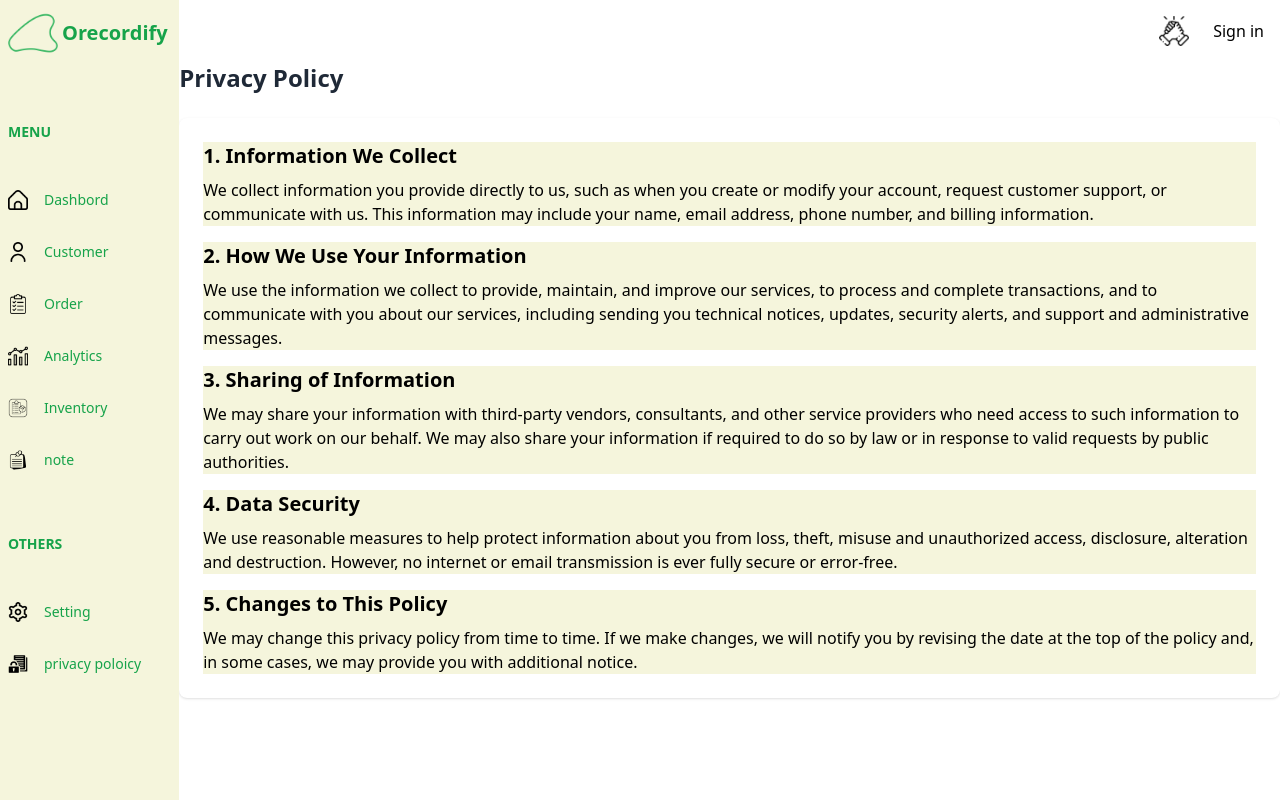
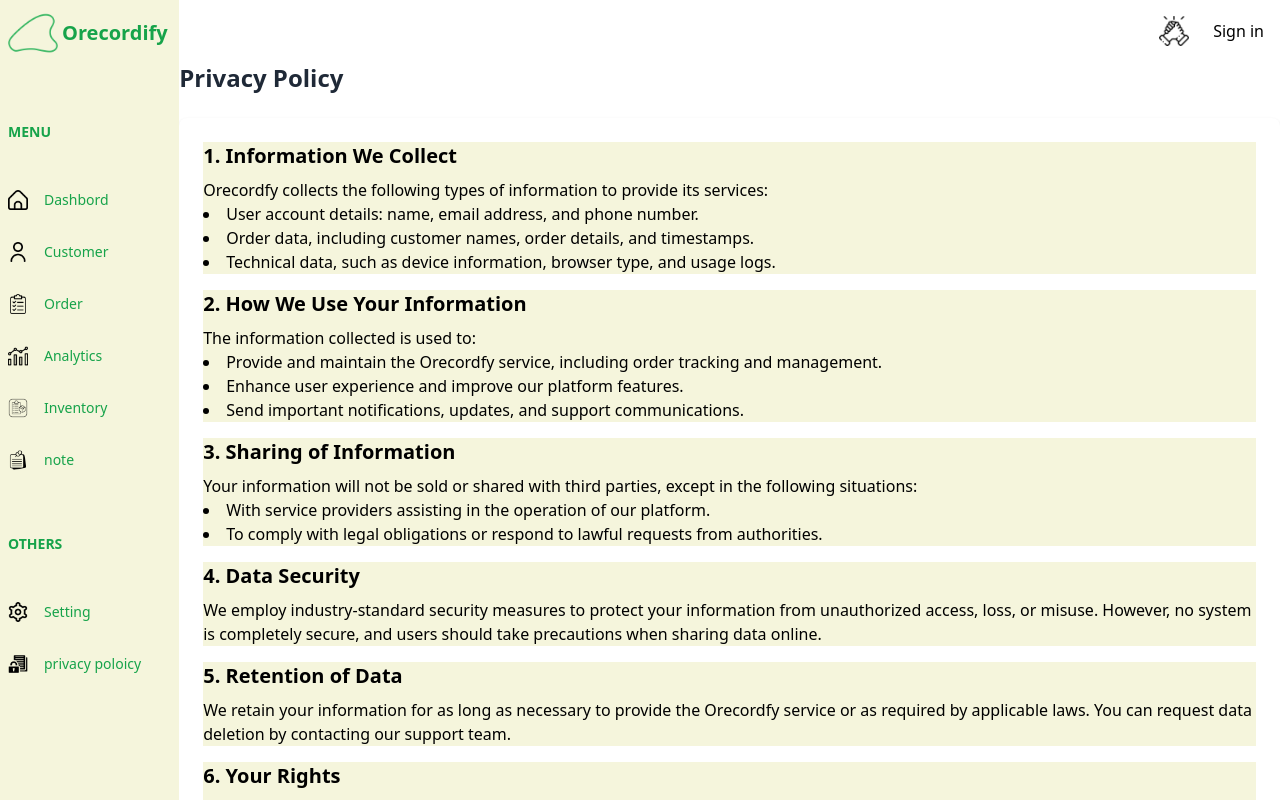
Before and after one commit to Abdirahman5863/Orecordify, a Next.js app in the folder client/: page /privacy in a window 1280 px wide. Built offline with nearby package versions, Linux system fonts and the light colour scheme; no server answers.

Commit message:
final touches

```diff
--- a/client/src/app/(Dashbord)/privacy/page.tsx
+++ b/client/src/app/(Dashbord)/privacy/page.tsx
@@ -1,4 +1,3 @@
-
 export default function Policy() {
   return (
     <div className="space-y-6">
@@ -6,25 +5,67 @@ export default function Policy() {
       <div className="bg-white shadow rounded-lg p-6 space-y-4">
         <section className="bg-[#F5F5DC]">
           <h2 className="text-xl font-semibold mb-2">1. Information We Collect</h2>
-            <p>We collect information you provide directly to us, such as when you create or modify your account, request customer support, or communicate with us. This information may include your name, email address, phone number, and billing information.</p>
+          <p>
+            Orecordfy collects the following types of information to provide its services:
+          </p>
+          <ul className="list-disc list-inside">
+            <li>User account details: name, email address, and phone number.</li>
+            <li>Order data, including customer names, order details, and timestamps.</li>
+            <li>Technical data, such as device information, browser type, and usage logs.</li>
+          </ul>
         </section>
         <section className="bg-[#F5F5DC]">
           <h2 className="text-xl font-semibold mb-2">2. How We Use Your Information</h2>
-            <p>We use the information we collect to provide, maintain, and improve our services, to process and complete transactions, and to communicate with you about our services, including sending you technical notices, updates, security alerts, and support and administrative messages.</p>
+          <p>
+            The information collected is used to:
+          </p>
+          <ul className="list-disc list-inside">
+            <li>Provide and maintain the Orecordfy service, including order tracking and management.</li>
+            <li>Enhance user experience and improve our platform features.</li>
+            <li>Send important notifications, updates, and support communications.</li>
+          </ul>
         </section>
         <section className="bg-[#F5F5DC]">
           <h2 className="text-xl font-semibold mb-2">3. Sharing of Information</h2>
-            <p>We may share your information with third-party vendors, consultants, and other service providers who need access to such information to carry out work on our behalf. We may also share your information if required to do so by law or in response to valid requests by public authorities.</p>
-          </section>
-          <section  className="bg-[#F5F5DC]">
-            <h2 className="text-xl font-semibold mb-2">4. Data Security</h2>
-            <p>We use reasonable measures to help protect information about you from loss, theft, misuse and unauthorized access, disclosure, alteration and destruction. However, no internet or email transmission is ever fully secure or error-free.</p>
+          <p>
+            Your information will not be sold or shared with third parties, except in the following situations:
+          </p>
+          <ul className="list-disc list-inside">
+            <li>With service providers assisting in the operation of our platform.</li>
+            <li>To comply with legal obligations or respond to lawful requests from authorities.</li>
+          </ul>
         </section>
         <section className="bg-[#F5F5DC]">
-            <h2 className="text-xl font-semibold mb-2">5. Changes to This Policy</h2>
-            <p>We may change this privacy policy from time to time. If we make changes, we will notify you by revising the date at the top of the policy and, in some cases, we may provide you with additional notice.</p>
+          <h2 className="text-xl font-semibold mb-2">4. Data Security</h2>
+          <p>
+            We employ industry-standard security measures to protect your information from unauthorized access, loss, or misuse. However, no system is completely secure, and users should take precautions when sharing data online.
+          </p>
+        </section>
+        <section className="bg-[#F5F5DC]">
+          <h2 className="text-xl font-semibold mb-2">5. Retention of Data</h2>
+          <p>
+            We retain your information for as long as necessary to provide the Orecordfy service or as required by applicable laws. You can request data deletion by contacting our support team.
+          </p>
+        </section>
+        <section className="bg-[#F5F5DC]">
+          <h2 className="text-xl font-semibold mb-2">6. Your Rights</h2>
+          <p>
+            You have the right to access, update, or delete your personal information. To exercise these rights, please contact us at: <strong>support@orecordfy.com</strong>.
+          </p>
+        </section>
+        <section className="bg-[#F5F5DC]">
+          <h2 className="text-xl font-semibold mb-2">7. Changes to This Policy</h2>
+          <p>
+            We may update this Privacy Policy to reflect changes in our practices or legal requirements. Any updates will be posted on this page, and significant changes may be communicated directly to you.
+          </p>
+        </section>
+        <section className="bg-[#F5F5DC]">
+          <h2 className="text-xl font-semibold mb-2">8. Contact Us</h2>
+          <p>
+            If you have any questions or concerns about this Privacy Policy, please contact us at: <strong>support@orecordfy.com</strong>.
+          </p>
         </section>
       </div>
     </div>
-    )
+  );
 }
```
Lines whose indentation alone changed are shown as unchanged.
